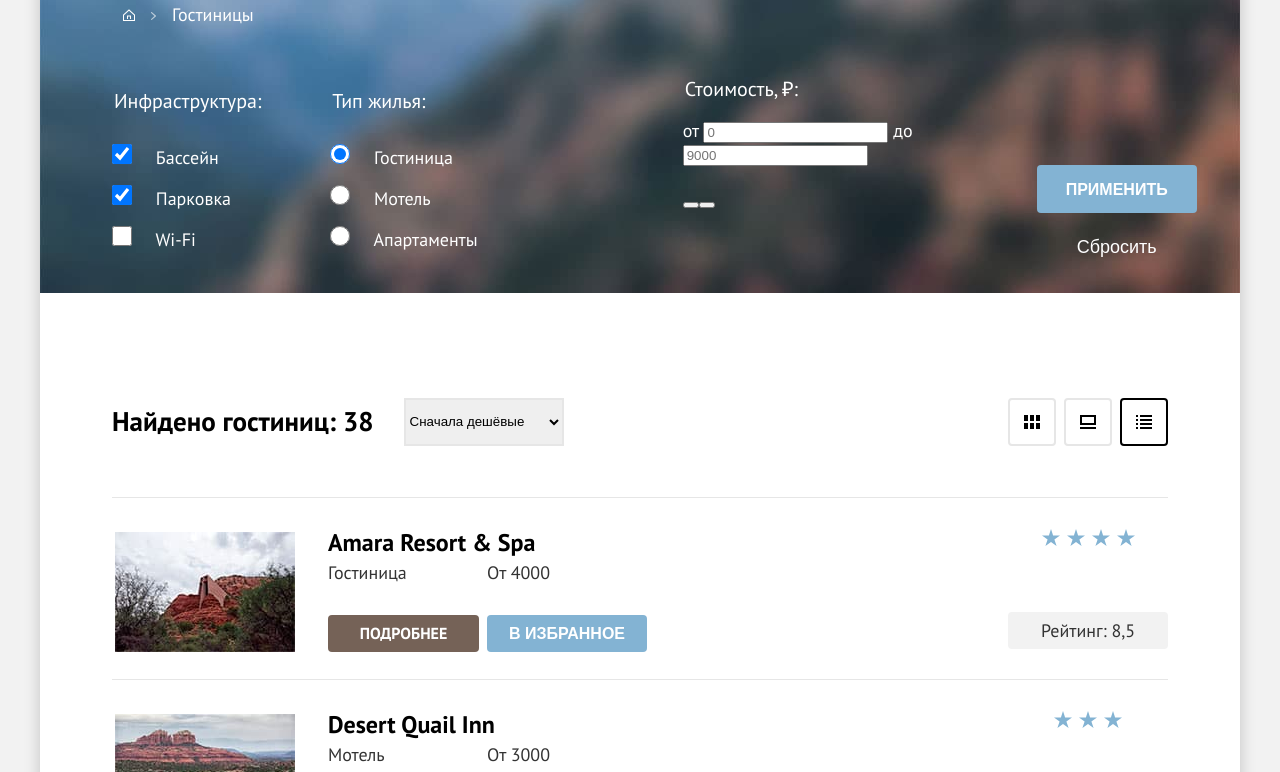
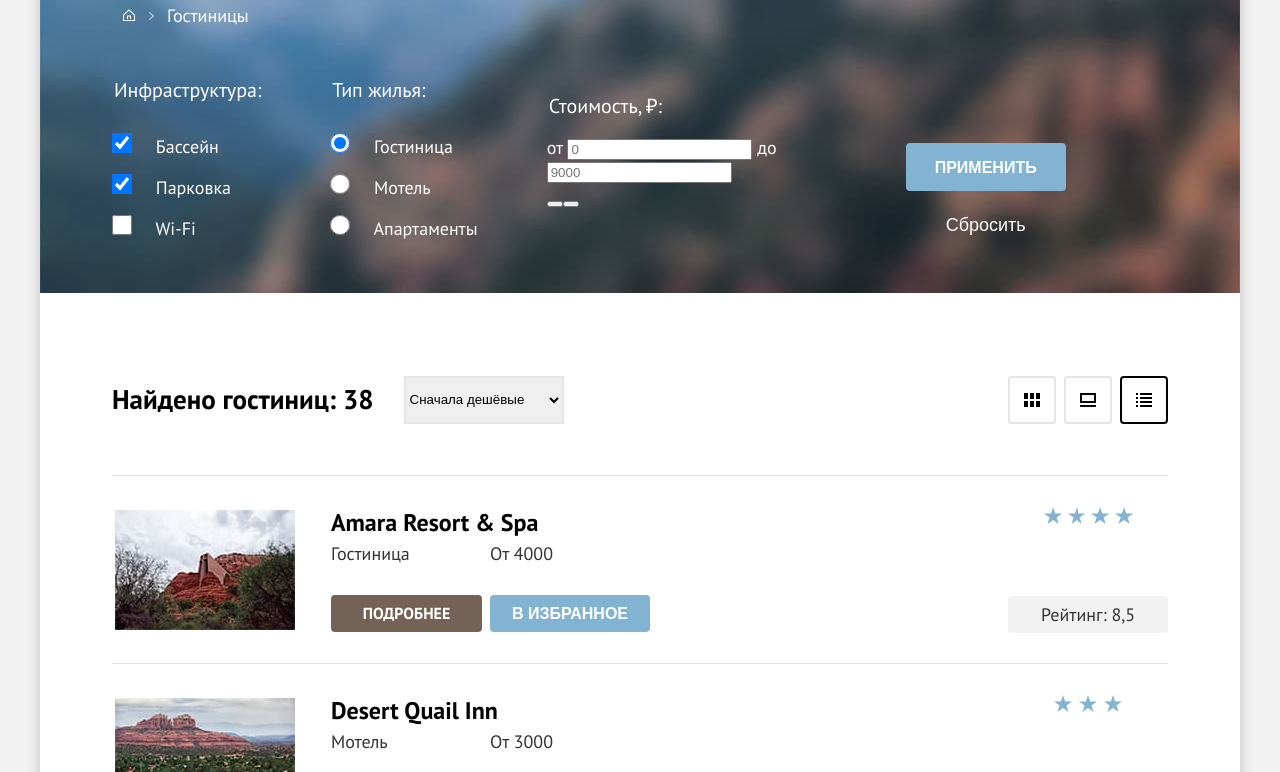
Before and after one commit to AlterRusse/1802943-sedona-32, a plain HTML site: page catalog.html in a window 1280 px wide. Shown: the part 180-952 px from the top of the page. Drawn offline with Linux system fonts and the light colour scheme; files whose address does not match are found by name.

Commit message:
Внес правки

```diff
--- a/catalog.html
+++ b/catalog.html
@@ -57,9 +57,9 @@
           <header class="inner-header">
             <h1 class="inner-header-title">Гостиницы Седоны</h1>
             <ul class="breadcrumbs clear-list">
-              <li class="breadcrumbs-item">
+              <li class="breadcrumbs-item-svg">
                 <a class="breadcrumbs-link" href="index.html">
-                  <svg width="12" height="12" xmlns="http://www.w3.org/2000/svg">
+                  <svg width="12" height="12" fill="#ffffff" xmlns="http://www.w3.org/2000/svg">
                     <path d="M6 .3 0 5.8V12h12V5.8L6 .3ZM11 11H1V6.2l5-4.5 5 4.5V11Z"/>
                     <path d="M4 10h1V7.5h2V10h1V6.5H4V10Z"/>
                   </svg>
@@ -69,7 +69,7 @@
                 </a>
               </li>
               <li class="breadcrumbs-item">
-                <a class="hotels-link clear-text-link" href="#">Гостиницы</a>
+                <a class="breadcrumbs-link hotels-link clear-text-link" href="#">Гостиницы</a>
               </li>
             </ul>
           </header>
@@ -129,8 +129,7 @@
                 </ul>
               </fieldset>
 
-              <fieldset class="catalog-filter-group price-box" for="filter-form">
-                <div class="price-box">
+              <fieldset class="price-box" for="filter-form">
                   <legend class="catalog-filter-legend">Стоимость, ₽:</legend>
                   <p class="price-input-box">
                     <label class="price-filter-label">от
@@ -151,10 +150,9 @@
                       <span class="visually-hidden">Полоса</span>
                     </div>
                   </p>
-                </div>
               </fieldset>
-              <div class="price-buttons-box">
-                <button class="btn btn-blue btn-catalog-filter" type="submit">Применить</button>
+              <div class="filter-buttons-box">
+                <button class="btn btn-catalog-filter" type="submit">Применить</button>
                 <button class="btn btn-catalog-reset" type="reset">Сбросить</button>
               </div>
             </form>
@@ -193,7 +191,9 @@
                 <img class="hotel-photo" src="img/hotel-amara.jpg" alt="Amara" width="180" height="120">
               </a>
               <div class="hotel-info-box">
-                <a href="#" class="catalog-title-link clear-text-link">Amara Resort & Spa</a>
+                <a href="#" class="catalog-title-link clear-text-link">
+                  Amara Resort & Spa
+                </a>
                 <div class="card-undertitle-box">
                   <p class="hotel-type">Гостиница</p>
                   <p class="hotel-price">От 4000</p>
@@ -204,12 +204,6 @@
               <div class="rating-box">
                 <div class="rating-stars" data-stars="4">
                     <span class="visually-hidden">4 звезды</span>
-                    <ul class="star-box">
-                      <li class="star-item"></li>
-                      <li class="star-item"></li>
-                      <li class="star-item"></li>
-                      <li class="star-item"></li>
-                    </ul>
                 </div>
                 <p class="social-rating-text">Рейтинг: 8,5</p>
               </div>
@@ -220,7 +214,9 @@
                 <img class="hotel-photo" src="img/hotel-desert.jpg" alt="Desert" width="180" height="120">
               </a>
               <div class="hotel-info-box">
-                <a href="#" class="catalog-title-link clear-text-link">Desert Quail Inn</a>
+                <a href="#" class="catalog-title-link clear-text-link">
+                  Desert Quail Inn
+                </a>
                 <div class="card-undertitle-box">
                   <p class="hotel-type">Мотель</p>
                   <p class="hotel-price">От 3000</p>
@@ -231,11 +227,6 @@
               <div class="rating-box">
                 <div class="rating-stars" data-stars="3">
                   <span class="visually-hidden">3 звезды</span>
-                  <ul class="star-box">
-                    <li class="star-item"></li>
-                    <li class="star-item"></li>
-                    <li class="star-item"></li>
-                  </ul>
                 </div>
                 <p class="social-rating-text">Рейтинг: 8,9</p>
               </div>
@@ -246,7 +237,9 @@
                 <img class="hotel-photo" src="img/hotel-villas.jpg" alt="Villas" width="180" height="120">
               </a>
               <div class="hotel-info-box">
-                <a href="#" class="catalog-title-link clear-text-link">Villas at Poco Diablo</a>
+                <a href="#" class="catalog-title-link clear-text-link">
+                  Villas at Poco Diablo
+                </a>
                 <div class="card-undertitle-box">
                   <p class="hotel-type">Апартаменты</p>
                   <p class="hotel-price">От 2000</p>
@@ -257,10 +250,6 @@
               <div class="rating-box">
                 <div class="rating-stars" data-stars="2">
                   <span class="visually-hidden">2 звезды</span>
-                  <ul class="star-box">
-                    <li class="star-item"></li>
-                    <li class="star-item"></li>
-                  </ul>
                 </div>
                 <p class="social-rating-text">Рейтинг: 9,2</p>
               </div>
@@ -271,7 +260,9 @@
                 <img class="hotel-photo" src="img/hotel-greentree.jpg" alt="GreenTree" width="180" height="120">
               </a>
               <div class="hotel-info-box">
-                <a href="#" class="catalog-title-link clear-text-link">GreenTree Inn</a>
+                <a href="#" class="catalog-title-link clear-text-link">
+                  GreenTree Inn
+                </a>
                 <div class="card-undertitle-box">
                   <p class="hotel-type">Гостиница</p>
                   <p class="hotel-price">От 3000</p>
@@ -282,10 +273,7 @@
               <div class="rating-box">
                 <div class="rating-stars" data-stars="2">
                   <span class="visually-hidden">2 звезды</span>
-                  <ul class="star-box">
-                    <li class="star-item"></li>
-                    <li class="star-item"></li>
-                  </ul>
+
                 </div>
                 <p class="social-rating-text">Рейтинг: 9,2</p>
               </div>
--- a/css/style.css
+++ b/css/style.css
@@ -95,7 +95,7 @@ body {
 
 .btn:focus:not(:active) {
     background-color: #615048;
-    border-color: #83B3D3;
+    outline: 3px solid #83B3D3;
 }
 
 /*general header set & images*/
@@ -147,6 +147,7 @@ body {
     position: absolute;
     left: 50%;
     transform: translateX(-50%);
+    z-index: 1;
 }
 
 .navigation-link:hover {
@@ -532,7 +533,7 @@ body {
 
 .btn-newsletter:focus:not(:active) {
     background-color: #68A2CA;
-    border-color: #615048;
+    outline: 3px solid #756257;
 }
 
     /*main page subscription block*/
@@ -588,30 +589,46 @@ body {
     align-items: center;
 }
 
+.breadcrumbs-item-svg:not(:last-child) {
+    padding-right: 8px;
+    margin-right: 2px;
+    background: url(../img/arrow.svg) 100% 55% no-repeat;
+}
+
 .breadcrumbs-item:not(:last-child) {
-    padding-right: 26px;
-    background: url(../img/arrow.svg) 70% 55% no-repeat; /*красиво, но стрелочка не учитывает длину текста - надеюсь, сюда еще не добавят ссылок*/
+    padding-right: 10px;
+    margin-right: 4px;
+    background: url(../img/arrow.svg) 100% 55% no-repeat;
 }
 
 .breadcrumbs-link {
-    width: 28px;
-    height: 27px;
-    position: relative;
-    fill: #ffffff;
+    max-width: min-content;
     border: 3px solid transparent;
     border-radius: 4px;
     display: block;
+    outline: none;
+}
+
+.breadcrumbs-link:hover {
+    opacity: 0.6;
+}
+
+.breadcrumbs-link:active {
+    opacity: 0.3;
+}
+
+.breadcrumbs-link:focus:not(:active) {
+    border-color: #83B3D3;
 }
 
 .breadcrumbs-link svg {
     display: block;
-    position: absolute;
-    left: 50%;
-    top: 50%;
-    transform: translate(-50%, -50%);
+    padding: 8px;
 }
 
 .hotels-link {
+    max-width: min-content;
+    padding: 3px 8px;
     color: #FFFFFF;
 }
 
@@ -623,7 +640,6 @@ body {
     display: flex;
     align-items: center;
     flex-wrap: wrap;
-    width: max-content;
     margin: 0;
 }
 
@@ -652,11 +668,22 @@ body {
     line-height: 26px;
 }
 
+.price-box {
+    width: 278px;
+    margin-right: 81px;
+    border: 0;
+    padding: 0;
+}
+
+.price-filter-input {
+    display: inline;
+}
+
 .toggle-box {
     display: flex;
 }
 
-.price-buttons-box {
+.filter-buttons-box {
     align-self: end;
     width: 160px;
 }
@@ -680,7 +707,7 @@ body {
 
 .btn-catalog-filter:focus:not(:active) {
     background-color: #68A2CA;
-    border-color: #ffffff;
+    outline: 3px solid #ffffff;
 }
 
 .btn-catalog-reset {
@@ -721,15 +748,6 @@ body {
     justify-content: space-between;
     align-items: center;
     margin-bottom: 42px;
-}
-
-.price-box {
-    display: flex;
-    flex-direction: column;
-    width: 287px;
-    margin-left: 69px;
-    border: 0;
-    padding: 0;
 }
 
 .modetype-box {
@@ -784,9 +802,9 @@ body {
 .hotel-card {
     display: grid;
     grid-template-columns: 180px min-content auto 160px;
-    grid-template-rows: 120px;
+    grid-template-rows: auto;
     color: #333333;
-    gap: 36px;
+    gap: 39px;
     border-top: 1px solid #E6E6E6;
     padding-top: 31px;
     padding-bottom: 30px;
@@ -797,15 +815,17 @@ body {
 }
 
 .hotel-photo-link {
-    display: block;
-    width: 180px;
-    height: 120px;
+    min-width: max-content;
     border: 3px solid transparent;
     outline: none;
 }
 
 .hotel-photo-link:focus:not(:active) {
     border-color: #83B3D3;
+}
+
+.hotel-photo {
+    display: block;
 }
 
 .hotel-photo:hover {
@@ -816,23 +836,30 @@ body {
     opacity: 0.3;
 }
 
-.hotel-info-box {
-    position: relative;
-}
-
 .catalog-title-link {
     display: block;
-    position: absolute;
+    position: relative;
     max-width: max-content;
-    padding: 10px 15px;
     font-size: 24px;
     line-height: 31px;
     font-weight: 700;
+    outline: none;
+}
+/*
+.catalog-title {
+    margin: 0;
+    position: relative;
+}
+*/
+.catalog-title-link::after {
+    content: "";
+    position: absolute;
+    width: 107%;
+    height: 120%;
+    top: -20%;
+    left: -5%;
     border-radius: 10px;
     border: 3px solid transparent;
-    outline: none;
-    top: -15px;
-    left: -18px;
 }
 
 .catalog-title-link:hover {
@@ -843,16 +870,16 @@ body {
     opacity: 0.3;
 }
 
-.catalog-title-link:focus:not(:active) {
+.catalog-title-link:focus::after /*.catalog-title-link::after*/ {
     border-color: #83B3D3;
 }
 
 .card-undertitle-box {
-    margin-top: 32px;
+    margin-top: 4px;
     display: grid;
     grid-template-columns: 151px 160px;
     grid-template-rows: 23px 37px;
-    row-gap: 31px;
+    row-gap: 30px;
     column-gap: 8px;
 }
 
@@ -883,7 +910,7 @@ body {
 }
 
 .catalog-info-btn:focus:not(:active) {
-    border-color: #83B3D3;
+    outline: 3px solid #83B3D3;
 }
 
 .btn-select {
@@ -895,17 +922,18 @@ body {
 
 .btn-select:hover {
     background-color: #68A2CA;
-    border: 1px solid #756257;
+    outline: 1px solid #756257;
 }
 
 .btn-select:active {
     background-color: #68A2CA;
     color: rgba(255, 255, 255, 0.3);
+    outline: 1px solid #756257;
 }
 
 .btn-select:focus:not(:active) {
     background-color: #68A2CA;
-    border-color: #756257;
+    outline: 3px solid #756257;
 }
 
 .btn-chosen {
@@ -925,7 +953,7 @@ body {
 
 .btn-chosen:focus:not(:active) {
     background-color: #6C9E42;
-    border-color: #756257;
+    outline: 3px solid #756257;
 }
 
 .rating-box {
@@ -936,22 +964,31 @@ body {
     align-items: center;
 }
 
-.star-box {
-    display: flex;
-    padding: 0;
+.rating-stars {
+    height: 17px;
+    background: url(../img/rating-star.svg) space;
 }
 
-.star-item {
-    display: block;
+[data-stars="1"] {
     width: 18px;
-    height: 17px;
-    margin-right: 7px;
-    background-image: url(../img/rating-star.svg);
 }
 
-.star-item:last-child {
-    margin: 0;
+[data-stars="2"] {
+    width: 43px;
 }
+
+[data-stars="3"] {
+    width: 68px;
+}
+
+[data-stars="4"] {
+    width: 89px;
+}
+
+[data-stars="5"] {
+    width: 107px;
+}
+
 .social-rating-text {
     text-align: center;
     padding: 8px 0 8px;
@@ -969,8 +1006,22 @@ body {
     padding: 14px 0 15px;
     margin: 31px auto;
     background-color: #83B3D3;
-    border-radius: 4px;
-} /*в сталгайте нет активных состояний, что странно...*/
+    border-radius: 10px;
+}
+
+.btn-load-more:hover {
+    background-color: #68A2CA;
+}
+
+.btn-load-more:active {
+    background-color: #68A2CA;
+    color: rgba(255, 255, 255, 0.3);
+}
+
+.btn-load-more:focus:not(:active) {
+    background-color: #68A2CA;
+    outline: 3px solid #756257;
+}
 
 .pagination-box {
     display: flex;
@@ -1008,7 +1059,7 @@ body {
 }
 
 .btn-pagination:focus:not(:active) {
-    border-color: #756257;
+    outline: 3px solid #756257;
 }
 
 .btn-pagination-current {
@@ -1028,7 +1079,7 @@ body {
 
 .btn-pagination-current:focus:not(:active) {
     background-color: #68A2CA;
-    border-color: #756257;
+    outline: 3px solid #756257;
 }
 
 .sorting-type {
```
